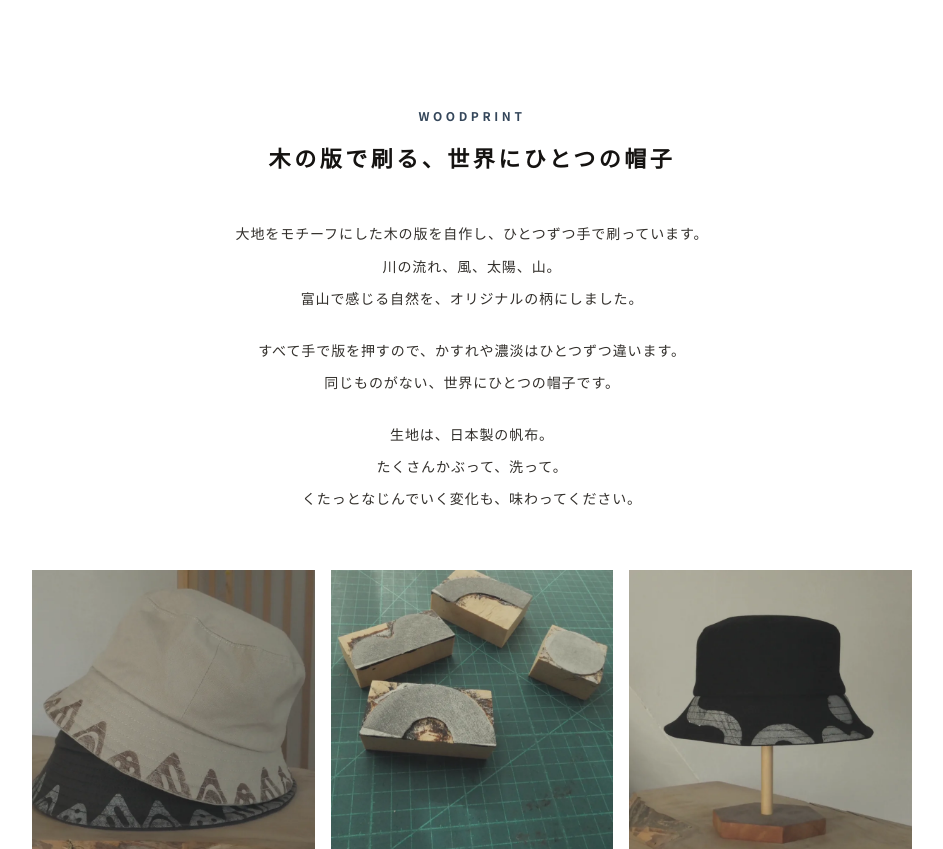
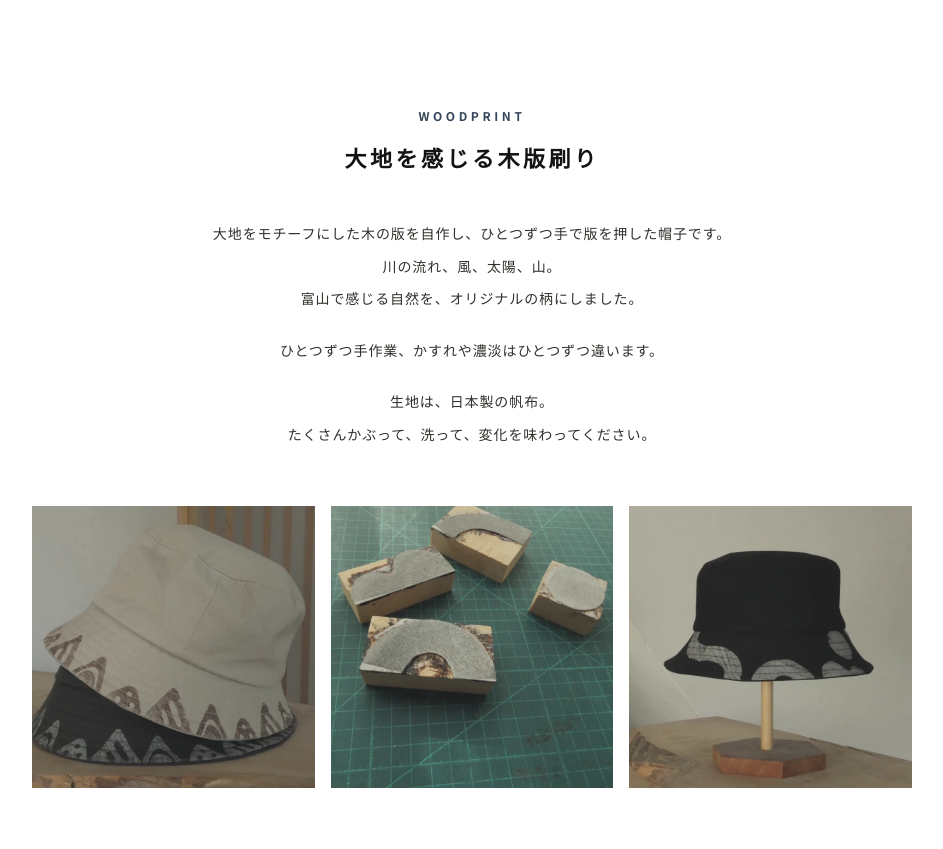
Before and after one commit to ateliersunka-site/ateliersunka-site, a plain HTML site: page index.html in a window 1280 px wide. Shown: the part 3120-3969 px from the top of the page, without its empty margins (168-1111 px from the left). Drawn offline with Linux system fonts and the light colour scheme.

Commit message:
WOODPRINT の見出しと文章を作家の文に
Co-Authored-By: Claude Opus 5.5 <noreply@anthropic.com>
Claude-Session: https://claude.ai/code/session_01RH5cythh1fYRs7FUTgofhc

```diff
--- a/index.html
+++ b/index.html
@@ -151,12 +151,12 @@
     <div class="woodprint-inner">
       <div class="sec-head reveal">
         <p class="label">WOODPRINT</p>
-        <h2 id="woodprint-h">木の版で刷る、<br class="sp-br">世界にひとつの帽子</h2>
+        <h2 id="woodprint-h">大地を感じる木版刷り</h2>
       </div>
       <div class="woodprint-text reveal">
-        <p>大地をモチーフにした木の版を自作し、ひとつずつ手で刷っています。<br>川の流れ、風、太陽、山。<br>富山で感じる自然を、オリジナルの柄にしました。</p>
-        <p>すべて手で版を押すので、かすれや濃淡はひとつずつ違います。<br>同じものがない、世界にひとつの帽子です。</p>
-        <p>生地は、日本製の帆布。<br>たくさんかぶって、洗って。<br>くたっとなじんでいく変化も、味わってください。</p>
+        <p>大地をモチーフにした木の版を自作し、ひとつずつ手で版を押した帽子です。<br>川の流れ、風、太陽、山。<br>富山で感じる自然を、オリジナルの柄にしました。</p>
+        <p>ひとつずつ手作業、かすれや濃淡はひとつずつ違います。</p>
+        <p>生地は、日本製の帆布。<br>たくさんかぶって、洗って、変化を味わってください。</p>
       </div>
       <ul class="woodprint-photos">
         <li class="reveal"><img src="assets/images/woodprint-hats.webp" alt="山の形の木版柄を刷った、ベージュとこげ茶の帆布ハットを重ねたところ" width="800" height="800" loading="lazy"></li>
```
Also changed, not shown: 1 other file.
